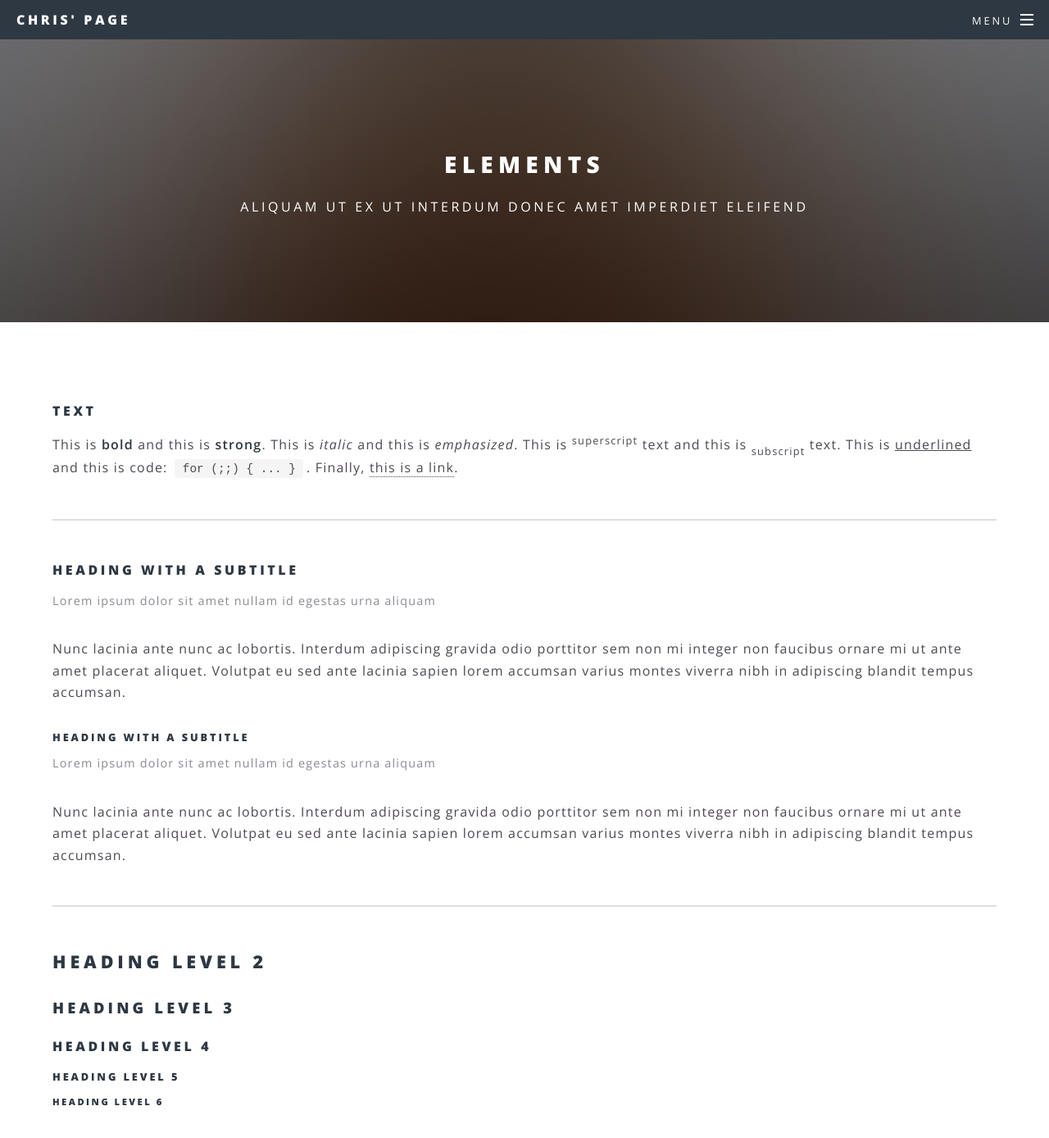
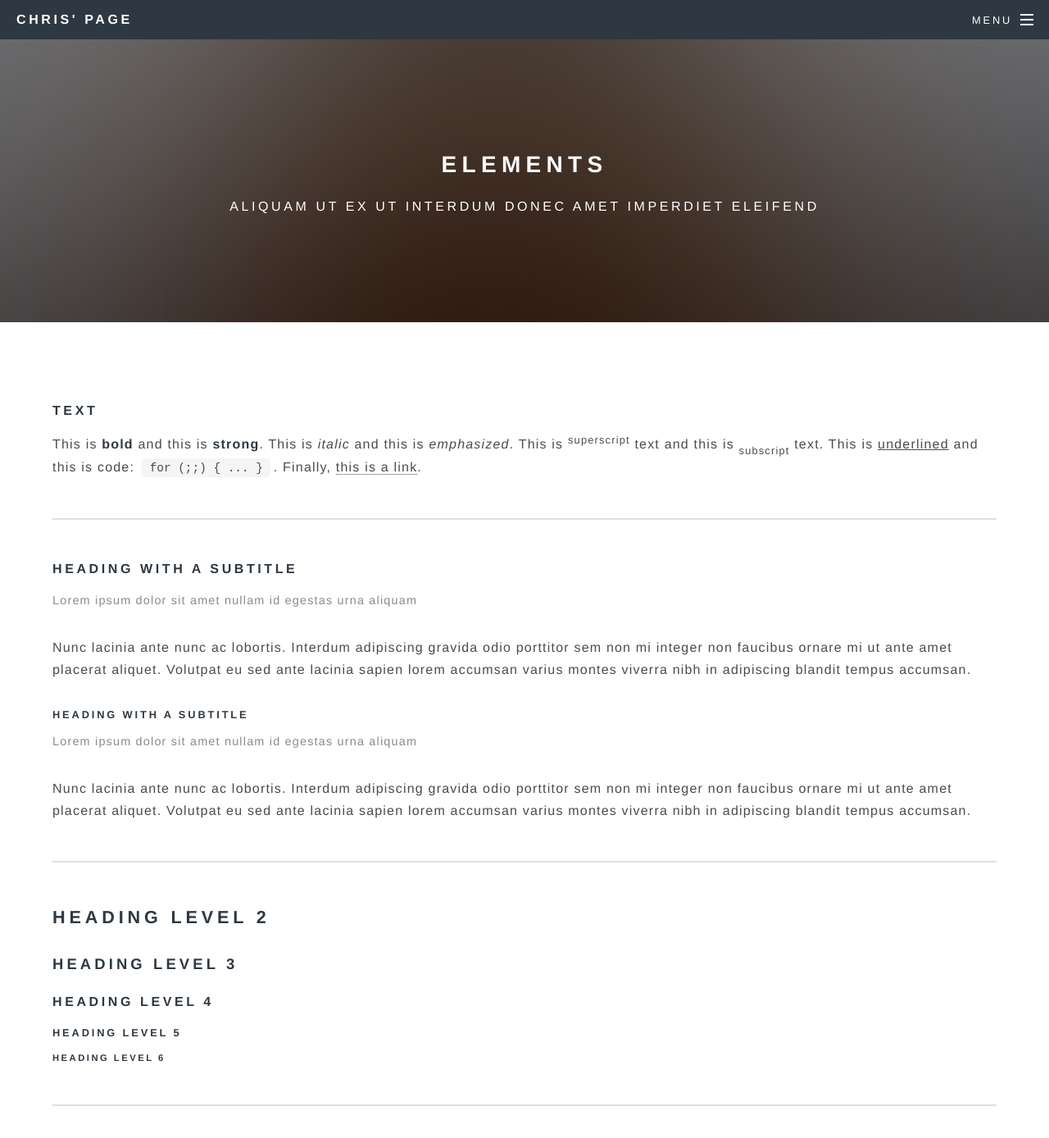
Before and after one commit to ChrisAtCodeWork/Chris-WebAufBau, a Jekyll site: the page built from elements.html, in a window 1280 px wide and 1400 px high. Shown: the top 1388 px of the window at 82% size. Built offline with Jekyll 4.4.1, drawn with Linux system fonts in a browser that asks for light colours; some web fonts are replaced.

Commit message:
Change fonts & fix SCSS

```diff
--- a/_sass/libs/_vars.scss
+++ b/_sass/libs/_vars.scss
@@ -28,7 +28,9 @@
 
 // Font.
 	$font: (
-		family:				('Open Sans', Helvetica, sans-serif),
+		family:				('Helvetica Neue', Helvetica, sans-serif),
+		family-menu: ('futura-pt', sans-serif),
+		family-logo: ('flood-std', sans-serif),
 		family-fixed:		('Courier New', monospace),
 		weight:				400,
 		weight-bold:		600,
--- a/css/main.scss
+++ b/css/main.scss
@@ -8,7 +8,7 @@ $baseurl: '{{ site.baseurl }}/images';
 @import 'libs/functions';
 @import 'libs/mixins';
 @import 'font-awesome.min.css';
-@import url('https://fonts.googleapis.com/css?family=Open+Sans:400,400italic,600,600italic,800,800italic');
+@import url('https://use.typekit.net/akp0ymc.css');
 
 /*
 	Spectral by HTML5 UP
@@ -1294,6 +1294,7 @@ $baseurl: '{{ site.baseurl }}/images';
   @include vendor('transition', 'transform #{_duration(menu)} ease');
   -webkit-overflow-scrolling: touch;
   background: _palette(accent1, bg);
+  font-family: _font(family-menu);
   color: _palette(accent1, fg-bold);
   height: 100%;
   max-width: 80%;
@@ -1493,9 +1494,10 @@ $baseurl: '{{ site.baseurl }}/images';
     @include vendor('transform', 'scale(1)');
     @include vendor('transition', ('transform 0.5s ease', 'opacity 0.5s ease'));
     display: inline-block;
-			font-size: 1.75em;
+    font-family: _font(family-logo);
+    font-size: 2rem;
     opacity: 1;
-			padding: 0.35em 1em;
+    padding: 0 1em;
     position: relative;
     z-index: 1;
 
```
Lines whose indentation alone changed are shown as unchanged.
